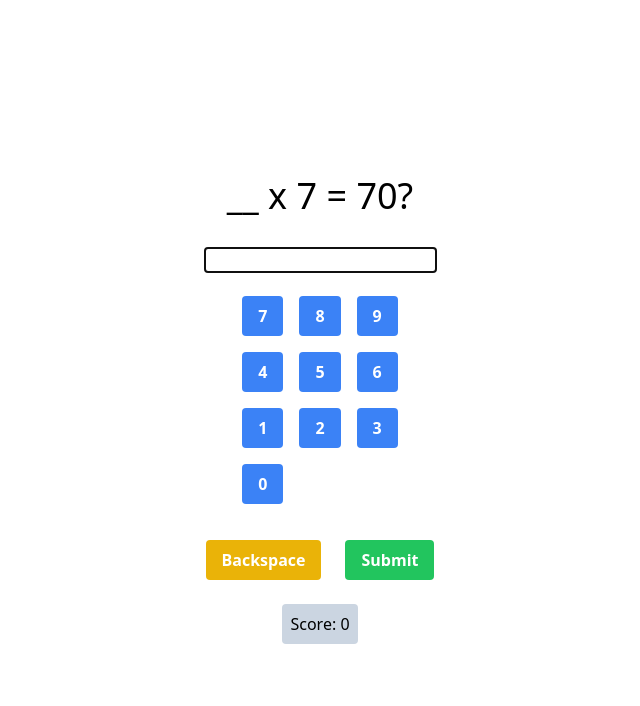
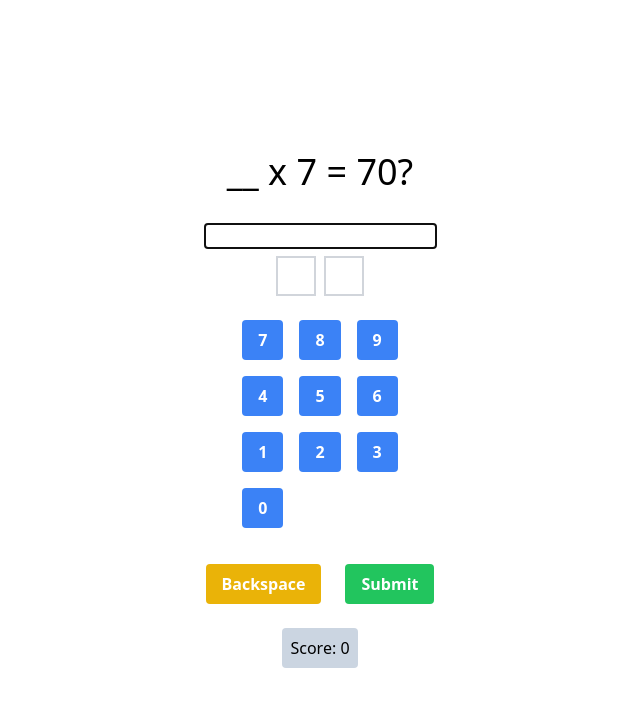
Before and after one commit to andrew-noble/mental-math, a React (Vite) app: page / in a window 1280 px wide. Shown: the top 706 px of the page, without its empty margins (320-960 px from the left). Built offline with nearby package versions, Linux system fonts and the light colour scheme.

Commit message:
Add nice feedback box

```diff
--- a/src/components/EntryArea.jsx
+++ b/src/components/EntryArea.jsx
@@ -9,7 +9,10 @@ export default function EntryArea({ checkAnswer, expectedLength }) {
     setCurrentEntry(newValue);
 
     if (newValue.length === expectedLength) {
-      handleSubmit(newValue);
+      setTimeout(() => {
+        //short delay so user can see their correct answer
+        handleSubmit(newValue);
+      }, 150);
     }
   };
 
@@ -37,6 +40,26 @@ export default function EntryArea({ checkAnswer, expectedLength }) {
         }}
         inputMode="none"
       />
+      <div className="mt-2 flex gap-2 justify-center">
+        {Array.from({ length: expectedLength }).map((_, i) => (
+          <div
+            key={i}
+            className={`
+              w-10 h-10
+              border-2
+              flex items-center justify-center
+              font-bold
+              ${
+                i < currentEntry.length
+                  ? "border-blue-500 text-blue-500"
+                  : "border-gray-300"
+              }
+            `}
+          >
+            {currentEntry[i]}
+          </div>
+        ))}
+      </div>
       <NumberPad
         handleButtonClick={handleChange}
         handleBackspace={handleBackspace}
```
